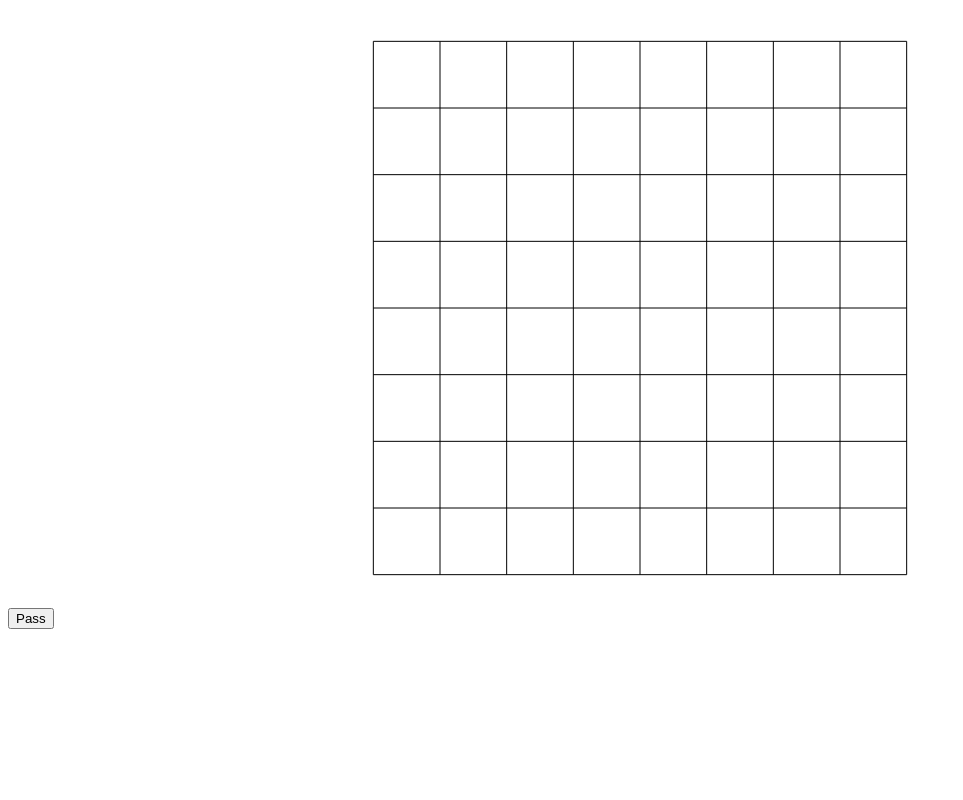
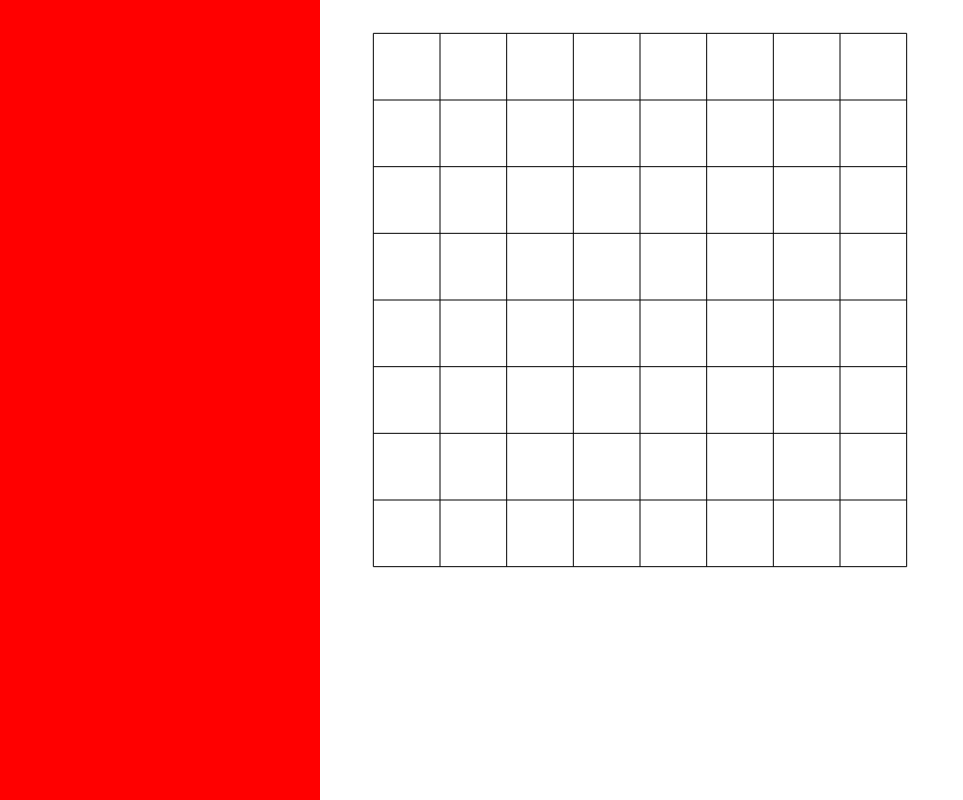
Before and after one commit to Seng299Group/go-project-server, a website: page public/viewTester.html in a window 1280 px wide. Shown: the whole page, without its empty margins (0-963 px from the left). Drawn offline with Linux system fonts and the light colour scheme.

Commit message:
Added Placeholder Bar

```diff
--- a/public/viewTester.html
+++ b/public/viewTester.html
@@ -2,9 +2,10 @@
     <head>
         <title>View Tester</title>
     </head>
-    <body>
+    <body style="margin:0">
 
-        <div >
+        <div>
+            <div id="settingsBar" style="background-color: red; height: 100%; width: 25%;position:fixed;"></div>
             <div id="canvas" style="margin: 0px auto 0px auto;">
 
             </div>
```
